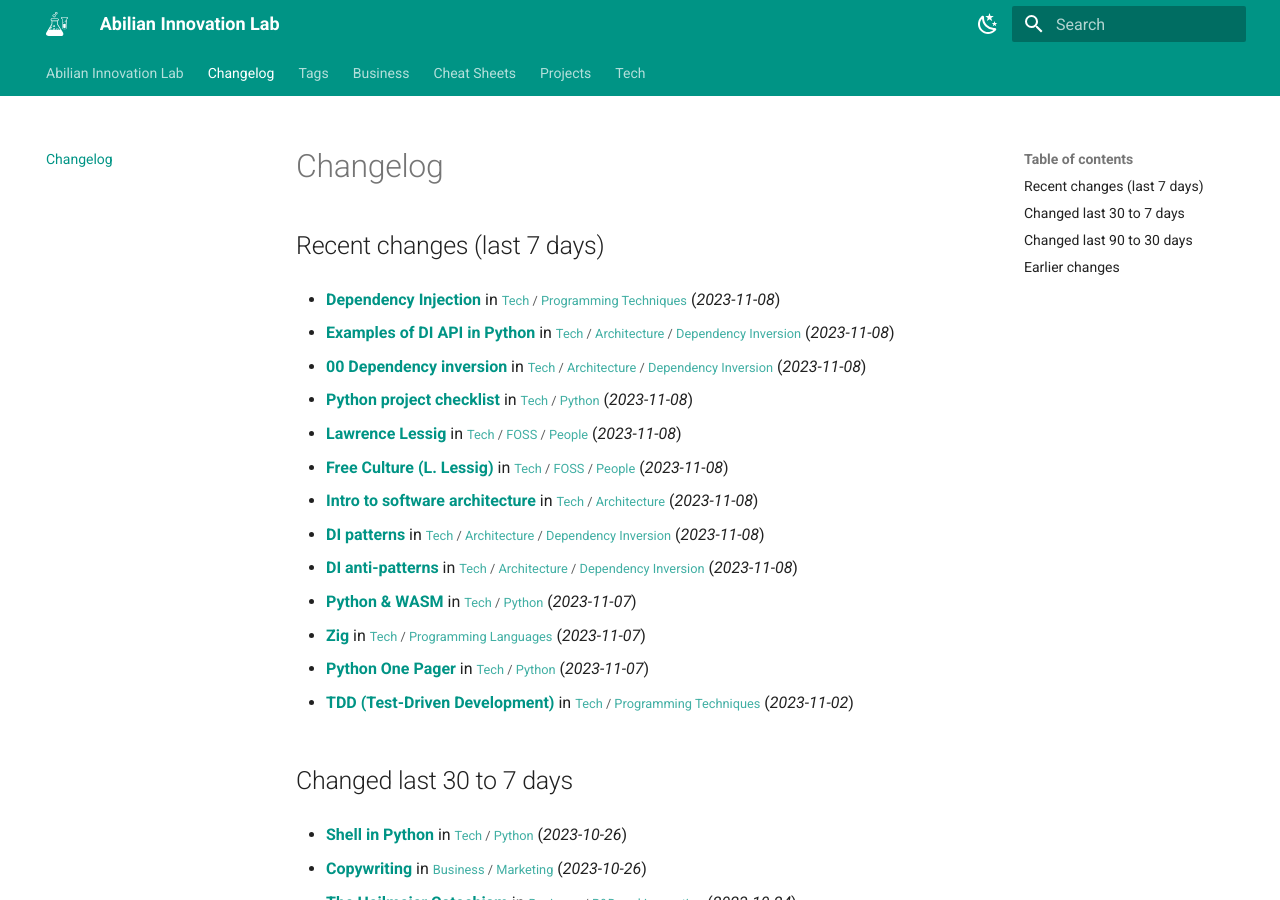
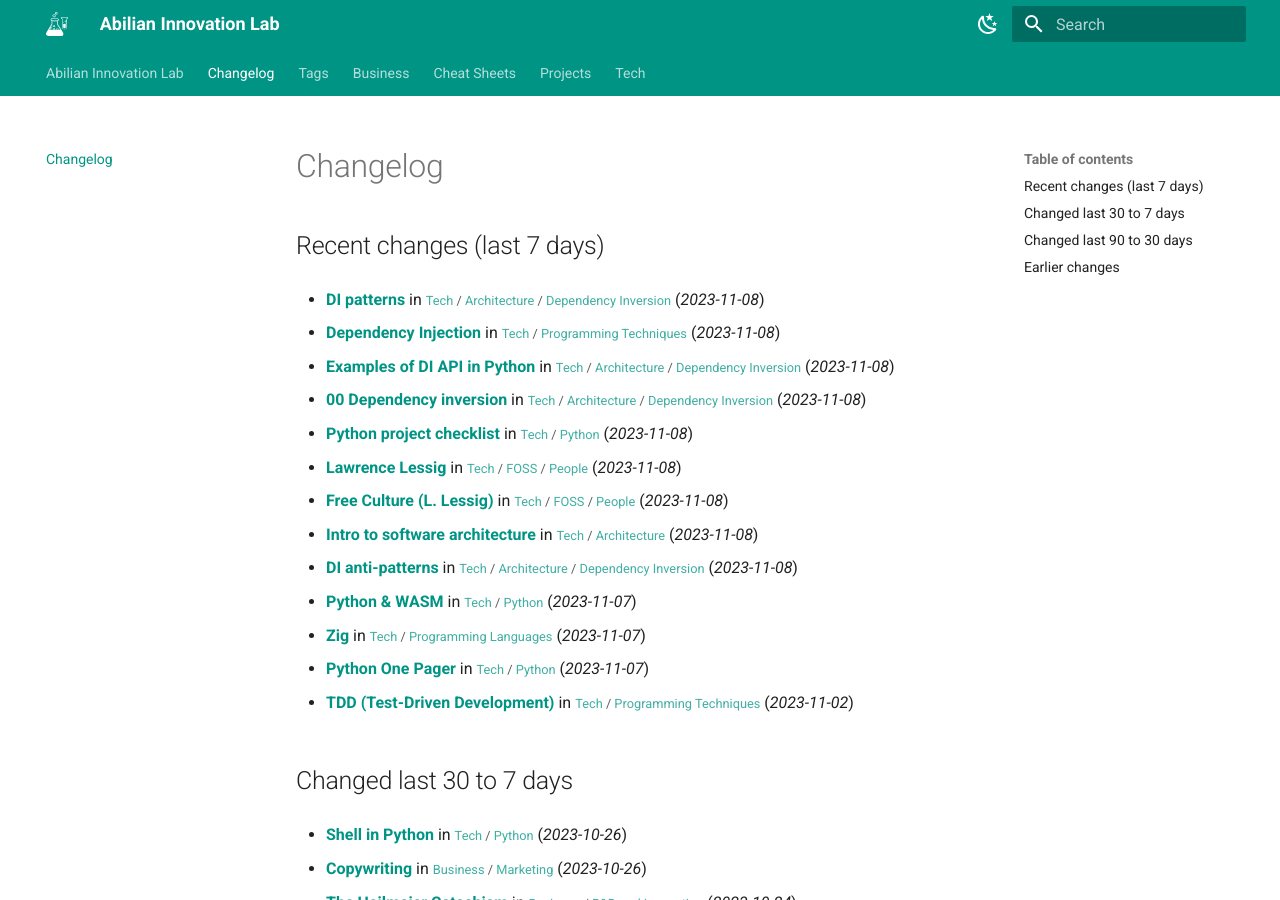
Before and after one commit to abilian/lab.abilian.com, an MkDocs documentation site: the page built from docs/changelog.md, in a window 1280 px wide and 900 px high. Built offline with MkDocs 1.6.1 and Material for MkDocs 9.7.7, drawn with Linux system fonts in a browser that asks for light colours; comment, search, counter and statistics services are not loaded; some of the changed lines change nothing that is shown.

Commit message:
Update content

```diff
--- a/docs/changelog.md
+++ b/docs/changelog.md
@@ -1,6 +1,8 @@
 # Changelog
 
 ## Recent changes (last 7 days)
+
+- **[DI patterns](/Tech/Architecture/Dependency Inversion/DI patterns/)** in <small>[Tech](/Tech/00 Technology/) / [Architecture](/Tech/Architecture/Clean architecture/) / [Dependency Inversion](/Tech/Architecture/Dependency Inversion/00 Dependency inversion/)</small> (*2023-11-08*)
 
 - **[Dependency Injection](/Tech/Programming Techniques/Dependency Injection/)** in <small>[Tech](/Tech/00 Technology/) / [Programming Techniques](/Tech/Programming Techniques/Assertions/)</small> (*2023-11-08*)
 
@@ -15,8 +17,6 @@
 - **[Free Culture (L. Lessig)](/Tech/FOSS/People/Free Culture (L. Lessig)/)** in <small>[Tech](/Tech/00 Technology/) / [FOSS](/Tech/FOSS/Digital Commons/) / [People](/Tech/FOSS/People/Eben Moeglen/)</small> (*2023-11-08*)
 
 - **[Intro to software architecture](/Tech/Architecture/Intro to software architecture/)** in <small>[Tech](/Tech/00 Technology/) / [Architecture](/Tech/Architecture/Clean architecture/)</small> (*2023-11-08*)
-
-- **[DI patterns](/Tech/Architecture/Dependency Inversion/DI patterns/)** in <small>[Tech](/Tech/00 Technology/) / [Architecture](/Tech/Architecture/Clean architecture/) / [Dependency Inversion](/Tech/Architecture/Dependency Inversion/00 Dependency inversion/)</small> (*2023-11-08*)
 
 - **[DI anti-patterns](/Tech/Architecture/Dependency Inversion/DI anti-patterns/)** in <small>[Tech](/Tech/00 Technology/) / [Architecture](/Tech/Architecture/Clean architecture/) / [Dependency Inversion](/Tech/Architecture/Dependency Inversion/00 Dependency inversion/)</small> (*2023-11-08*)
 
```
